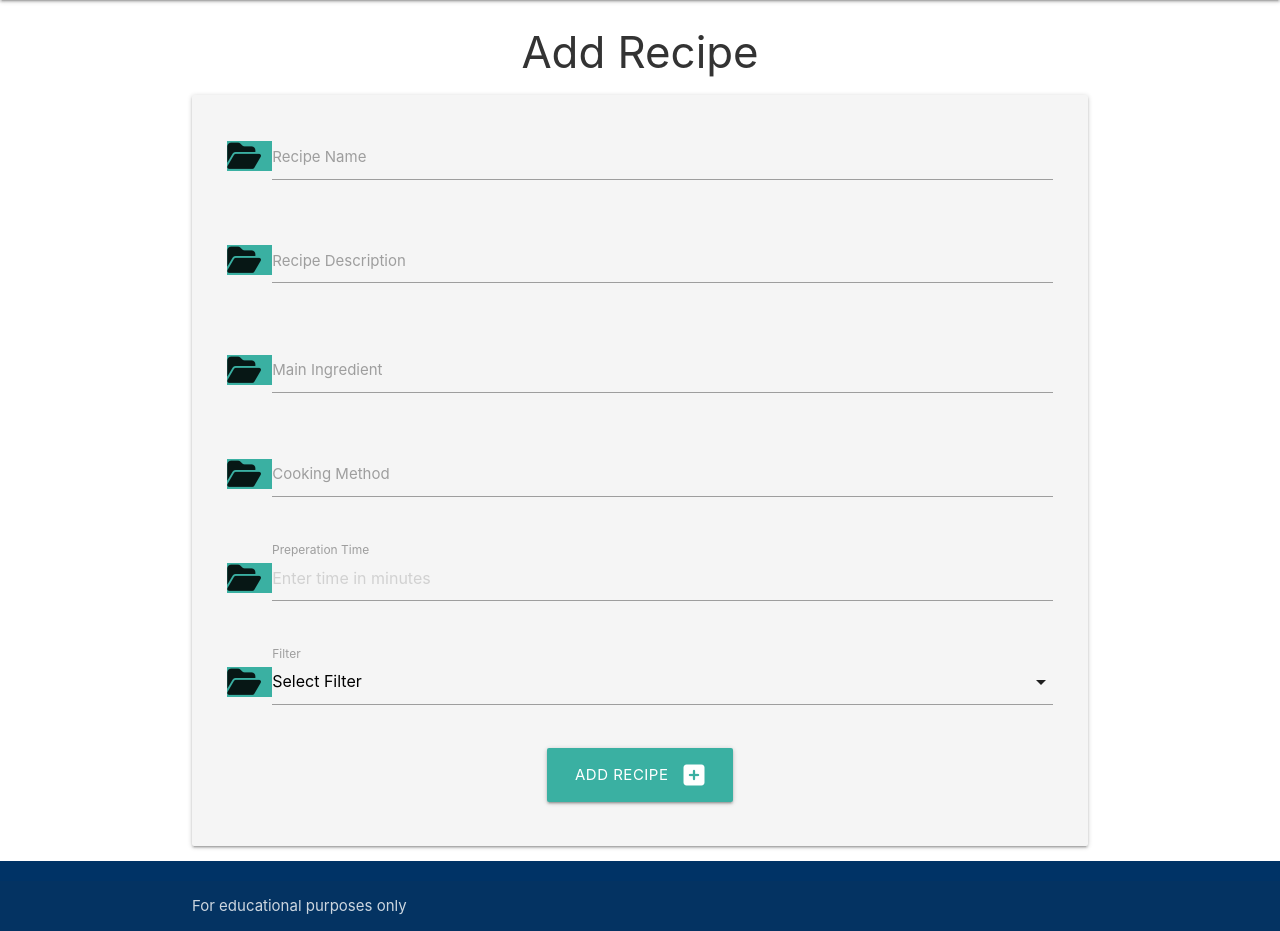
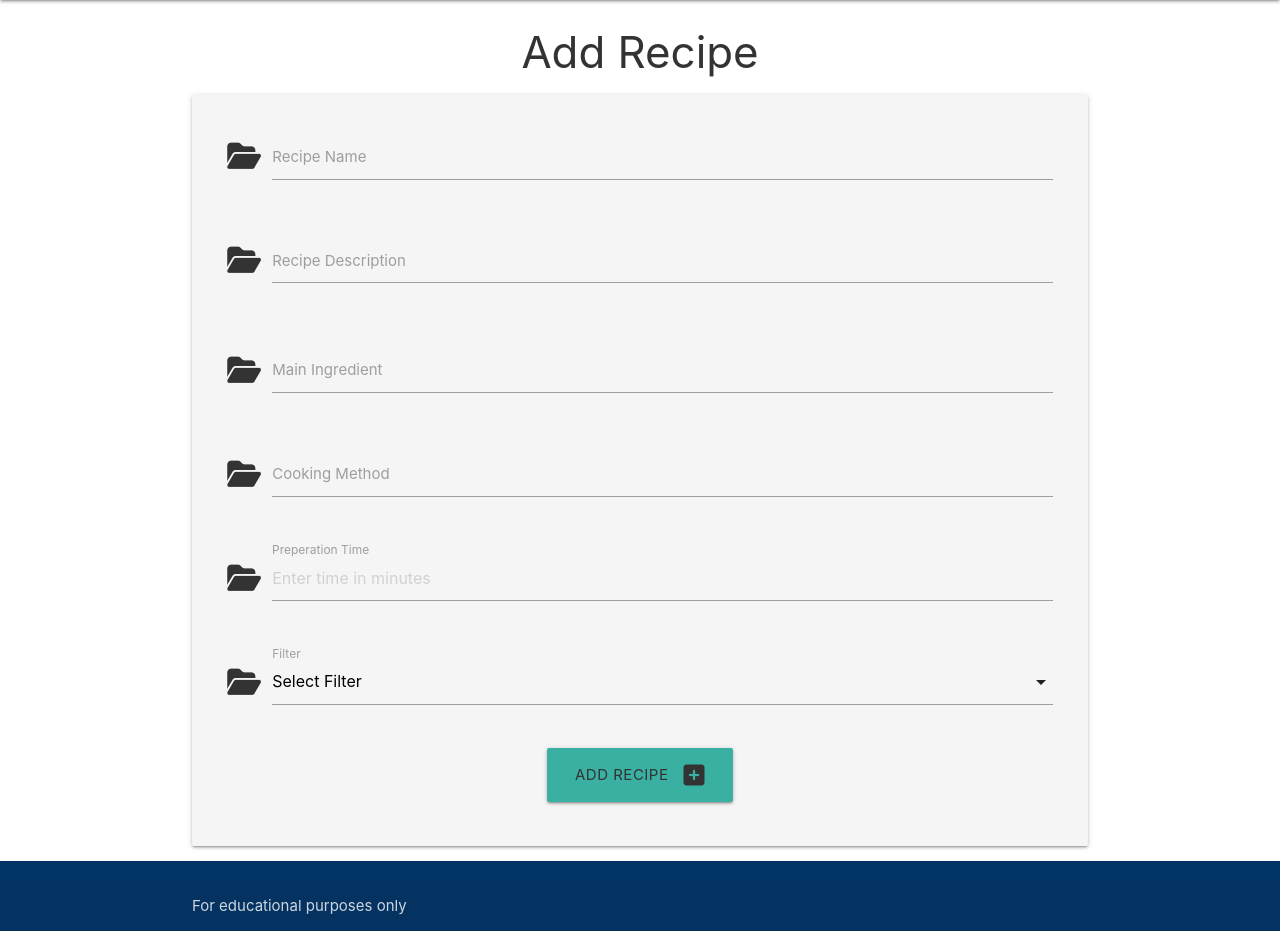
Before and after one commit to SLeighton-dot-com/Recipe-Database, a Flask app: page /add_recipe in a window 1280 px wide. Shown: the part 64-995 px from the top of the page. Run offline with Flask 3, Linux system fonts and the light colour scheme; data that the repository does not hold is empty; some libraries are stand-ins or nearby versions.

Commit message:
add_recipe.html:Adjusted classes for correct styling

```diff
--- a/recipes/templates/add_recipe.html
+++ b/recipes/templates/add_recipe.html
@@ -8,7 +8,7 @@
       <div class="row">
         <div class="input-field col s12">
           <i
-            class="fas fa-folder-open prefix teal"
+            class="fas fa-folder-open prefix text"
           ></i>
           <input
             id="recipe_name"
@@ -25,7 +25,7 @@
       <div class="row">
         <div class="input-field col s12">
           <i
-            class="fas fa-folder-open prefix teal"
+            class="fas fa-folder-open prefix text"
           ></i>
           <textarea
             id="recipe_description"
@@ -42,7 +42,7 @@
       <div class="row">
         <div class="input-field col s12">
           <i
-            class="fas fa-folder-open prefix teal"
+            class="fas fa-folder-open prefix text"
           ></i>
           <input
             id="main_ingredient"
@@ -58,7 +58,7 @@
         </div>
         <div class="row">
             <div class="input-field col s12">
-                <i class="fas fa-folder-open prefix teal"></i>
+                <i class="fas fa-folder-open prefix text"></i>
                 <input id="cooking_method" name="cooking_method" minlength="3" maxlength="50" type="text"
                     class="materialize-textarea validate" required></input>
                 <label for="cooking_method">Cooking Method</label>
@@ -66,7 +66,7 @@
         </div>
         <div class="row">
             <div class="input-field col s12">
-                <i class="fas fa-folder-open prefix teal"></i>
+                <i class="fas fa-folder-open prefix text"></i>
                 <input id="prep_time" name="prep_time" minlength="1" maxlength="3" type="number"
                     class="materialize-textarea validate" placeholder="Enter time in minutes" required></input>
                 <label for="prep_time">Preperation Time</label>
@@ -74,7 +74,7 @@
         </div>
         <div class="row">
             <div class="input-field col s12">
-                <i class="fas fa-folder-open prefix teal"></i>
+                <i class="fas fa-folder-open prefix text"></i>
                 <select id="filter_id" name="filter_id" class="validate" required>
                     <option value="" disabled selected>Select Filter</option>
                     {% for filter in filters %}
@@ -86,7 +86,7 @@
         </div>
       <div class="row">
         <div class="col s12 center-align">
-          <button type="submit" class="btn-large teal">
+          <button type="submit" class="btn-large teal text">
             Add Recipe <i class="fas fa-plus-square right"></i>
           </button>
         </div>
```
